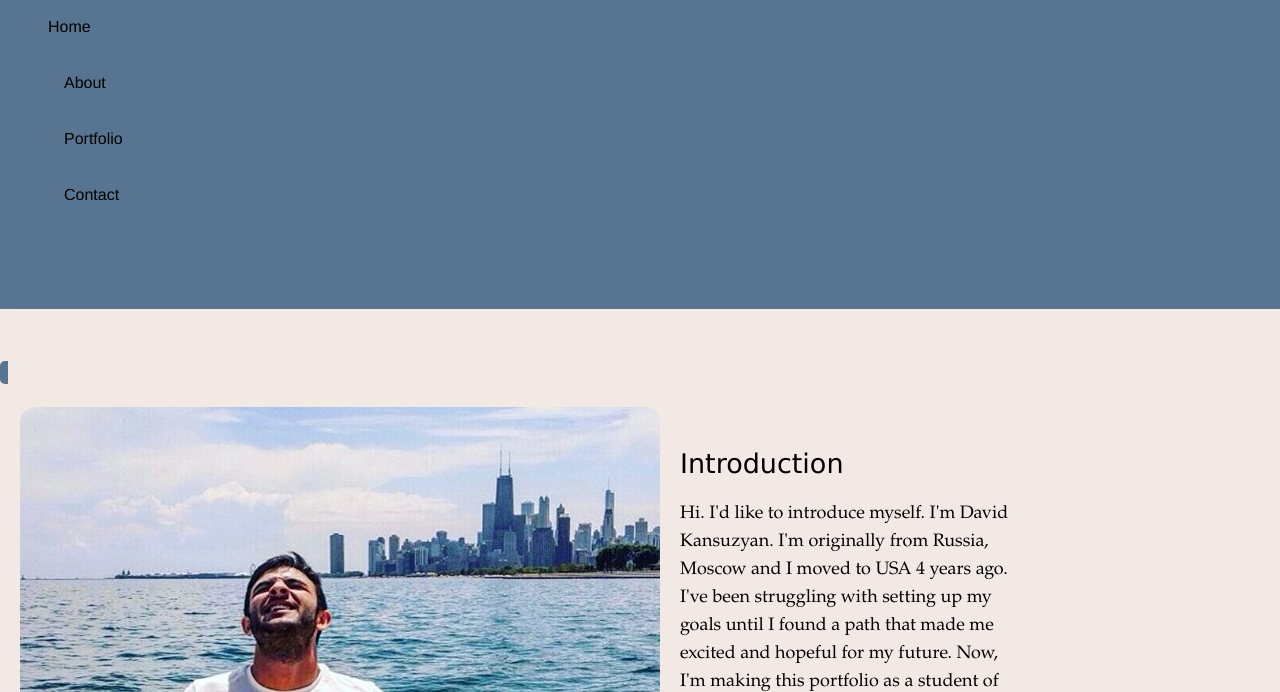
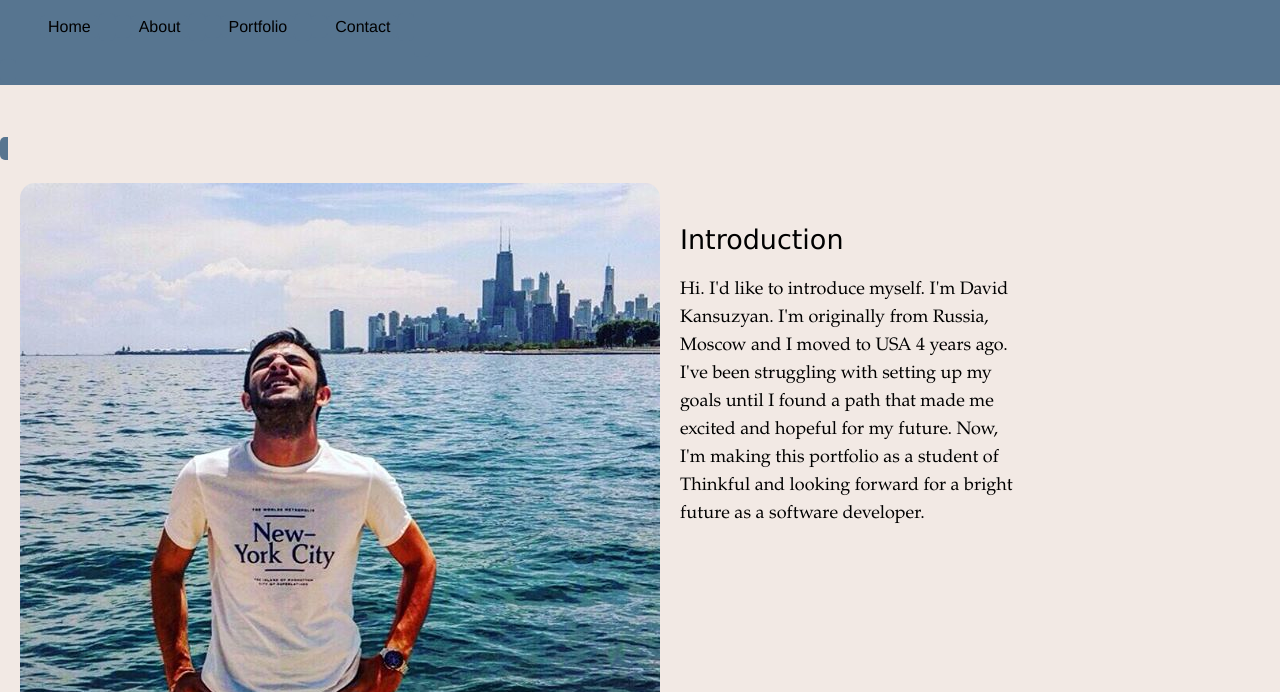
Before and after one commit to DavidSoftD/Portfolio, a plain HTML site: page index.html in a window 1280 px wide. Shown: the part 108-800 px from the top of the page. Drawn offline with nearby package versions, Linux system fonts and the light colour scheme.

Commit message:
Update style.css

```diff
--- a/style.css
+++ b/style.css
@@ -38,6 +38,19 @@ header h1{
   font-size: 48px;
   color: #F2E9E4;
 }
+
+/* Navigation */
+
+header nav {
+  display: flex;
+  flex-direction: row;
+}
+
+header nav ul {
+  display: flex;
+
+}
+
 
 
 /*footer*/
```
